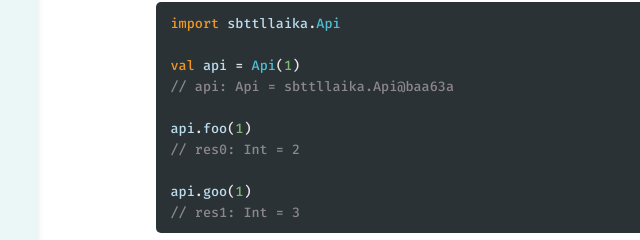
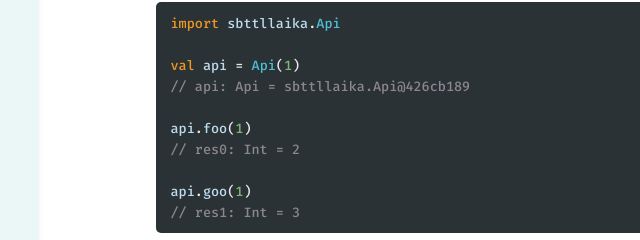
Before and after one commit to erikerlandson/sbt-tl-laika-demo, a plain HTML site: page 0.1.0/quickstart.html in a window 1280 px wide. Shown: the part 237-477 px from the top of the page, 237-877 px from the left. Drawn offline with Linux system fonts and the light colour scheme.

Commit message:
deploy: f518827c65ff48a8cfc948c96fdba59d203d82a6

```diff
--- a/0.1.0/quickstart.html
+++ b/0.1.0/quickstart.html
@@ -113,7 +113,7 @@
         <pre class="keep-together pdf epub"><code class="nohighlight"><span class="keyword">import</span><span> </span><span class="identifier">sbttllaika</span><span>.</span><span class="type-name">Api</span><span>
 
 </span><span class="keyword">val</span><span> </span><span class="identifier">api</span><span> = </span><span class="type-name">Api</span><span>(</span><span class="number-literal">1</span><span>)
-</span><span class="comment">// api: Api = sbttllaika.Api@baa63a
+</span><span class="comment">// api: Api = sbttllaika.Api@426cb189
 </span><span>
 </span><span class="identifier">api</span><span>.</span><span class="identifier">foo</span><span>(</span><span class="number-literal">1</span><span>)
 </span><span class="comment">// res0: Int = 2
```
